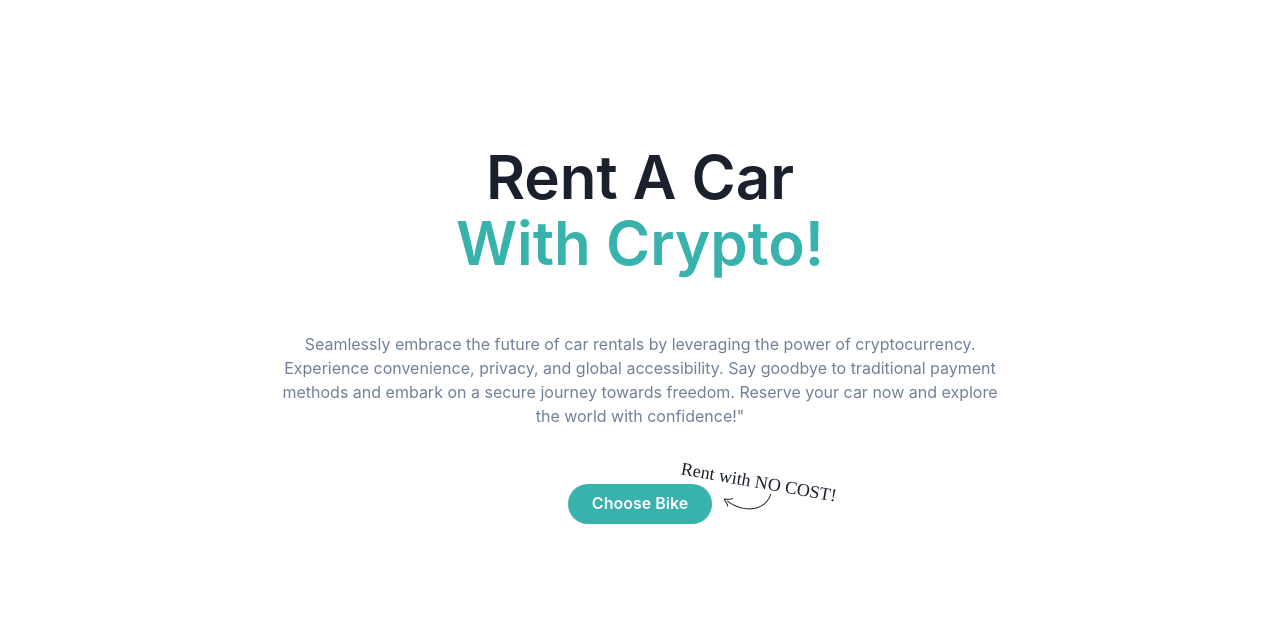
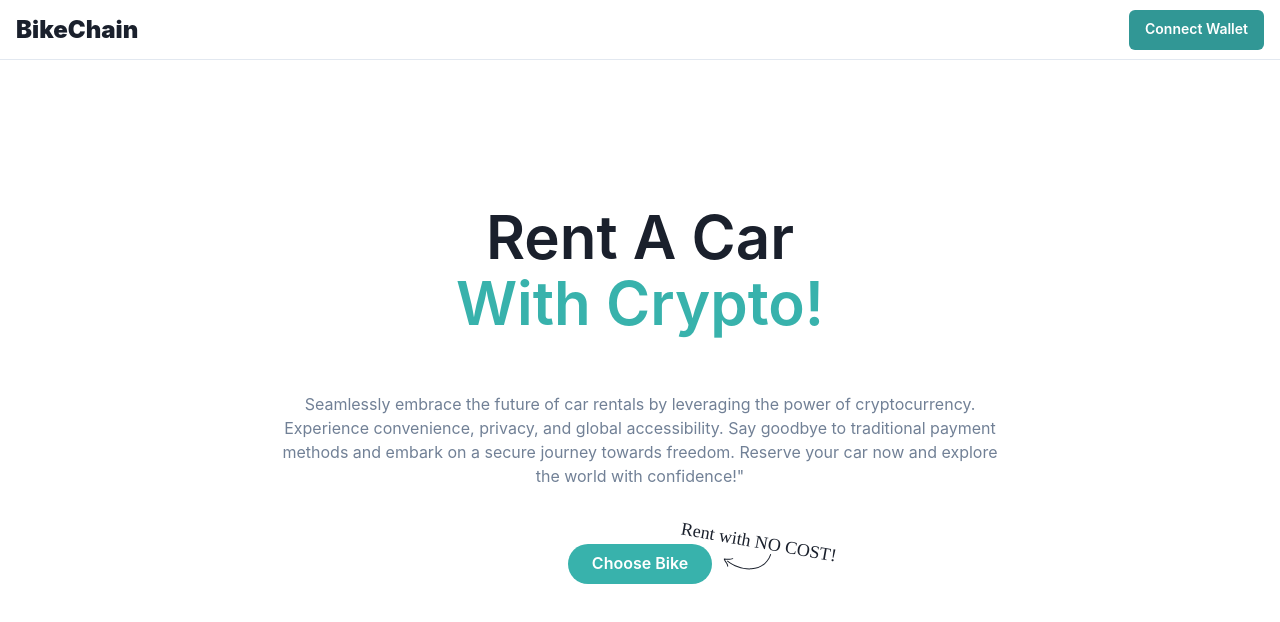
Before and after one commit to troyistroyenzo/Rentex, a React (Vite) app: page / in a window 1280 px wide. Shown: the top 622 px of the page. Built offline with nearby package versions, Linux system fonts and the light colour scheme.

Commit message:
changed navbar to navigation

```diff
--- a/src/App.jsx
+++ b/src/App.jsx
@@ -1,5 +1,5 @@
 import { useState } from 'react'
-import Navbar from './components/NavBar.jsx'
+import Navbar from './components/Navigation.jsx'
 import Home from './components/Home.jsx'
 import { BrowserRouter as Router, Route, Routes} from 'react-router-dom'
 import Dashboard from './components/Dashboard.jsx'
--- a/src/components/Navbar.jsx
+++ /dev/null
@@ -1,33 +0,0 @@
-  import {
-    Box,
-    Flex,
-    Text,
-    IconButton,
-    Button,
-    Stack,
-    Collapse,
-    Icon,
-    Popover,
-    PopoverTrigger,
-    PopoverContent,
-    useColorModeValue,
-    useBreakpointValue,
-    useDisclosure,
-  } from '@chakra-ui/react';
-  import { Link } from 'react-router-dom';
-  import {
-    HamburgerIcon,
-    CloseIcon,
-    ChevronDownIcon,
-    ChevronRightIcon,
-  } from '@chakra-ui/icons';
-
-  export default function WithSubnavigation() {
-    const { isOpen, onToggle } = useDisclosure();
-
-    return (
-      <Box>
-
-      </Box>
-    );
-  }
--- /dev/null
+++ b/src/components/Navigation.jsx
@@ -0,0 +1,93 @@
+  import {
+    Box,
+    Flex,
+    Text,
+    IconButton,
+    Button,
+    Stack,
+    Collapse,
+    Icon,
+    Popover,
+    PopoverTrigger,
+    PopoverContent,
+    useColorModeValue,
+    useBreakpointValue,
+    useDisclosure,
+  } from '@chakra-ui/react';
+  import { Link } from 'react-router-dom';
+  import {
+    HamburgerIcon,
+    CloseIcon,
+    ChevronDownIcon,
+    ChevronRightIcon,
+  } from '@chakra-ui/icons';
+
+  export default function WithSubnavigation() {
+    const { isOpen, onToggle } = useDisclosure();
+
+    return (
+      <Box>
+        <Flex
+          bg={useColorModeValue('white', 'gray.800')}
+          color={useColorModeValue('gray.600', 'white')}
+          minH={'60px'}
+          py={{ base: 2 }}
+          px={{ base: 4 }}
+          borderBottom={1}
+          borderStyle={'solid'}
+          borderColor={useColorModeValue('gray.200', 'gray.900')}
+          align={'center'}>
+          <Flex
+            flex={{ base: 1, md: 'auto' }}
+            ml={{ base: -2 }}
+            display={{ base: 'flex', md: 'none' }}>
+            <IconButton
+              onClick={onToggle}
+              icon={
+                isOpen ? <CloseIcon w={3} h={3} /> : <HamburgerIcon w={5} h={5} />
+              }
+              variant={'ghost'}
+              aria-label={'Toggle Navigation'}
+            />
+          </Flex>
+          <Flex flex={{ base: 1 }} justify={{ base: 'center', md: 'start' }}>
+            <Text
+              textAlign={useBreakpointValue({ base: 'center', md: 'left' })}
+              fontFamily={'heading'}
+              color={useColorModeValue('gray.800', 'white')}
+              fontWeight={900}
+              fontSize={'x-large'}>
+              <Link to="/">BikeChain</Link>
+            </Text>
+
+            <Flex display={{ base: 'none', md: 'flex' }} ml={10}>
+            </Flex>
+          </Flex>
+
+          <Stack
+            flex={{ base: 1, md: 0 }}
+            justify={'flex-end'}
+            direction={'row'}
+            spacing={6}>
+
+            <Button
+              as={'a'}
+              display={{md: 'inline-flex' }}
+              fontSize={'sm'}
+              fontWeight={600}
+              color={'white'}
+              bg={'teal.500'}
+              href={'#'}
+              _hover={{
+                bg: 'teal.300',
+              }}>
+              Connect Wallet
+            </Button>
+          </Stack>
+        </Flex>
+
+        <Collapse in={isOpen} animateOpacity>
+        </Collapse>
+      </Box>
+    );
+  }
```
